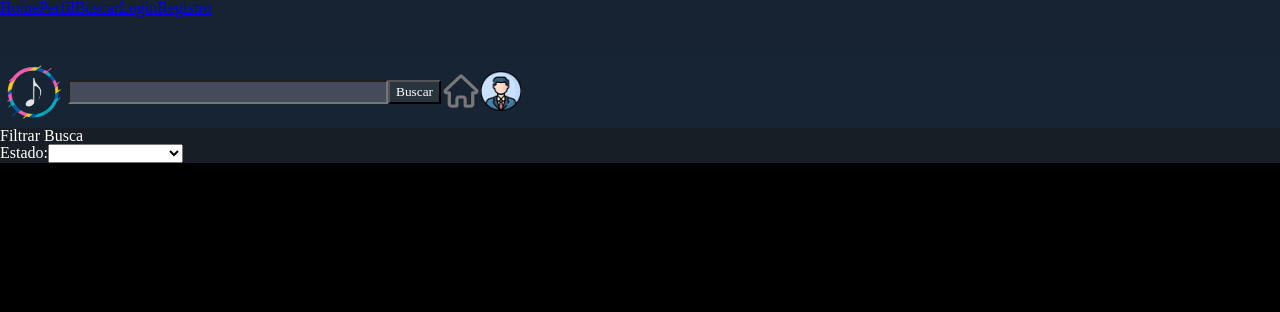
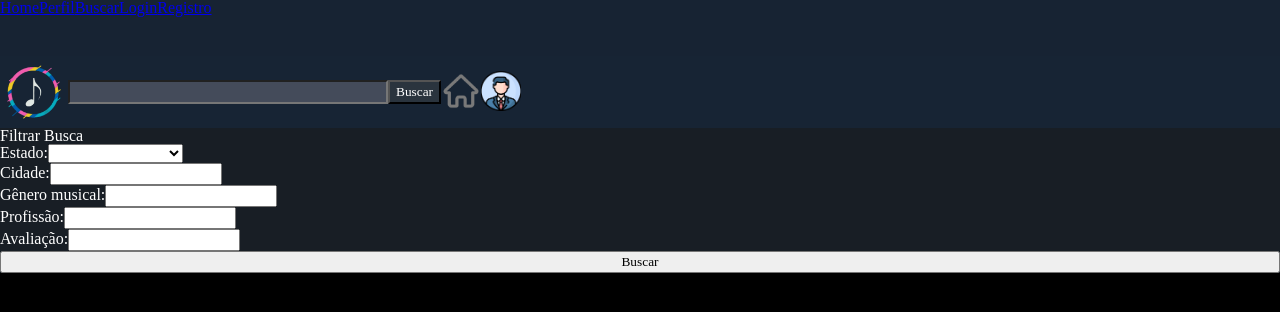
Before and after one commit to Yan-Fonseca/TuneTown, a Vue app: page /#/search in a window 1280 px wide. Shown: the top 312 px of the page. Built offline with nearby package versions, Linux system fonts and the light colour scheme; a web font is replaced by a local one.

Commit message:
Adição do botão de busca

```diff
--- a/src/components/Busca/Filtro.vue
+++ b/src/components/Busca/Filtro.vue
@@ -9,6 +9,24 @@
                         <option v-for="option in options" :value="option.value" :key="option.value">{{ option.label }}</option>
                     </select>
                 </div>
+                <div>
+                    <label for="cidade">Cidade:</label>
+                    <input type="text" id="cidade">
+                </div>
+                <div>
+                    <label for="genero">Gênero musical:</label>
+                    <input type="text" id="genero">
+                </div>
+                <div>
+                    <label for="profissao">Profissão:</label>
+                    <input type="text" id="profissao">
+                </div>
+                <div>
+                    <label for="avaliacao">Avaliação:</label>
+                    <input type="text" id="avaliacao">
+                </div>
+
+                <button classe="buscar">Buscar</button>
             </form>
         </div>
     </div>
@@ -59,4 +77,9 @@ export default {
         background-color: rgba(29, 36, 45, 0.84);
         color: white;
     }
+
+    form {
+        display: flex;
+        flex-direction: column;
+    }
 </style>
```
